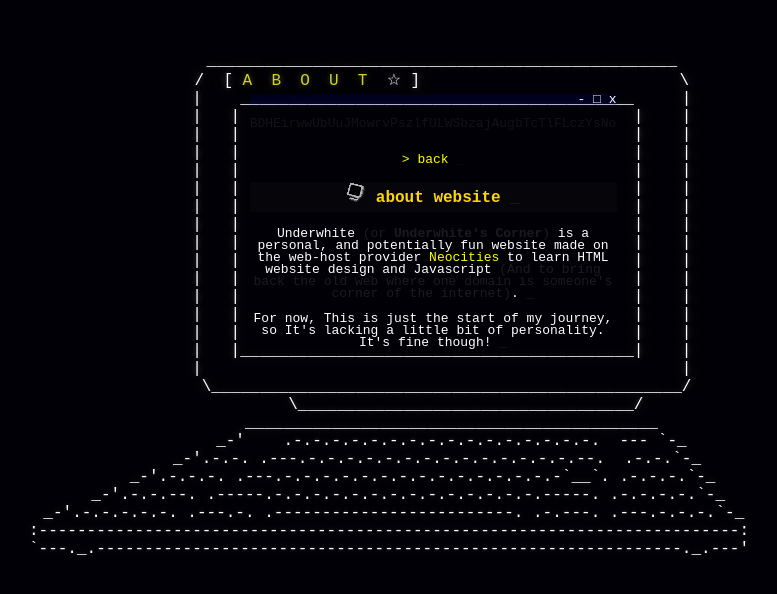
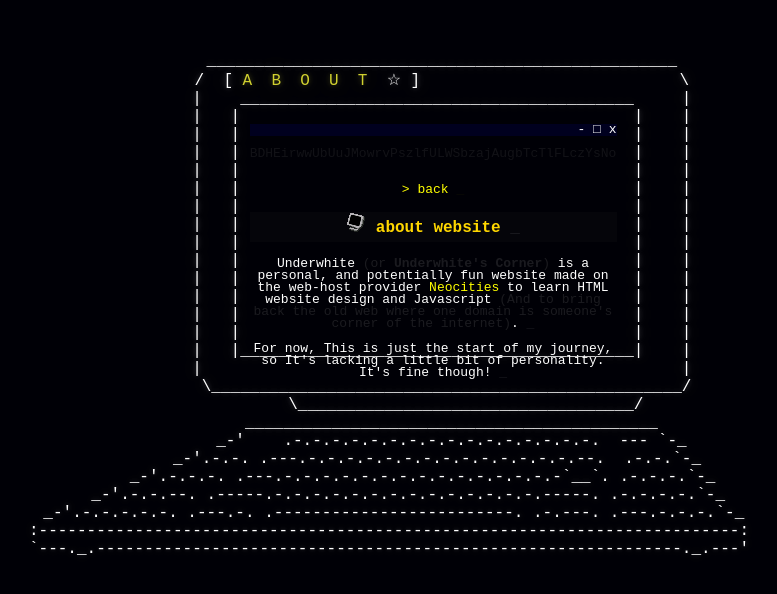
Before and after one commit to udrr/underwhite.neocities.org, a website: page public/about-me.html in a window 1280 px wide. Shown: the whole page, without its empty margins (251-1028 px from the left). Drawn offline with Linux system fonts and the light colour scheme; a web font is replaced by a local one.

Commit message:
Update about-me.html

```diff
--- a/public/about-me.html
+++ b/public/about-me.html
@@ -26,7 +26,7 @@
   text-align: center;
   position: relative;
   padding: -3px;
-  bottom: 498px;
+  bottom: 468px;
   left: 44px;
   overflow-y: scroll;
   overflow-x: hidden;
```
